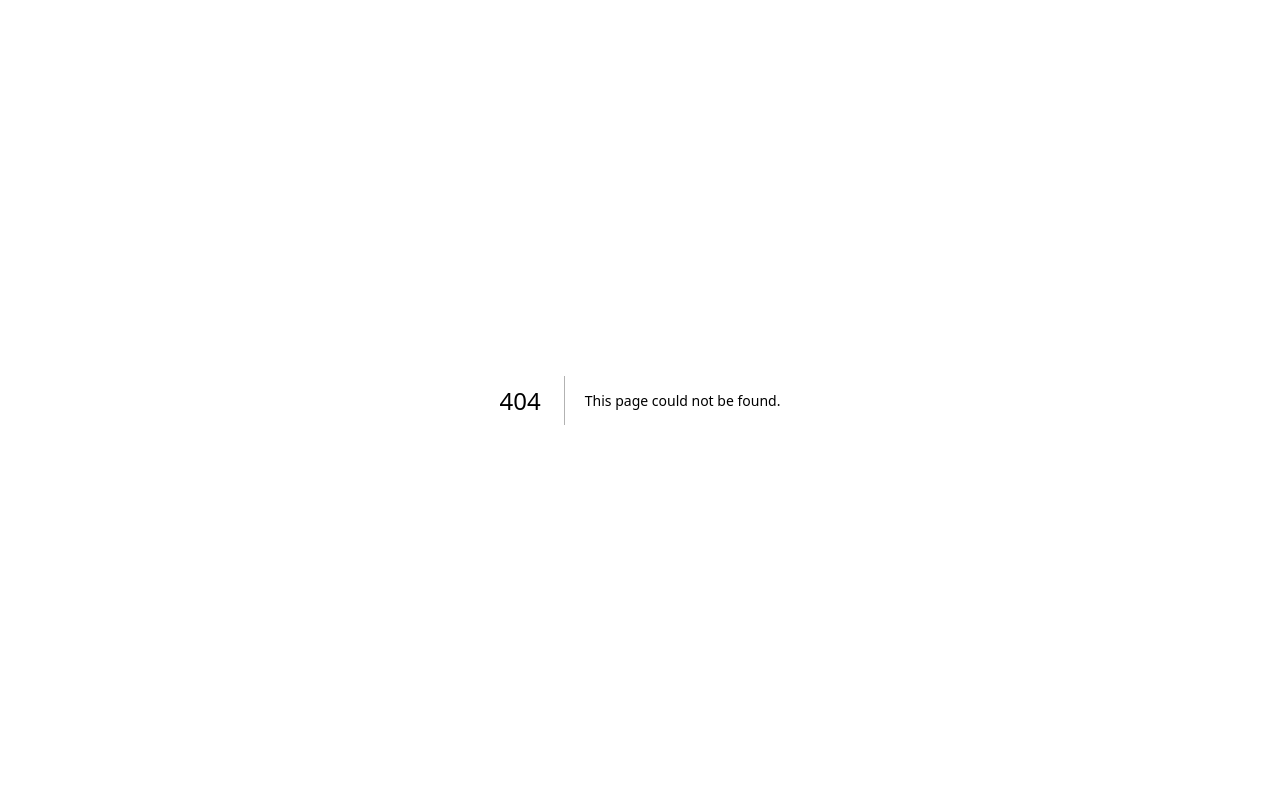
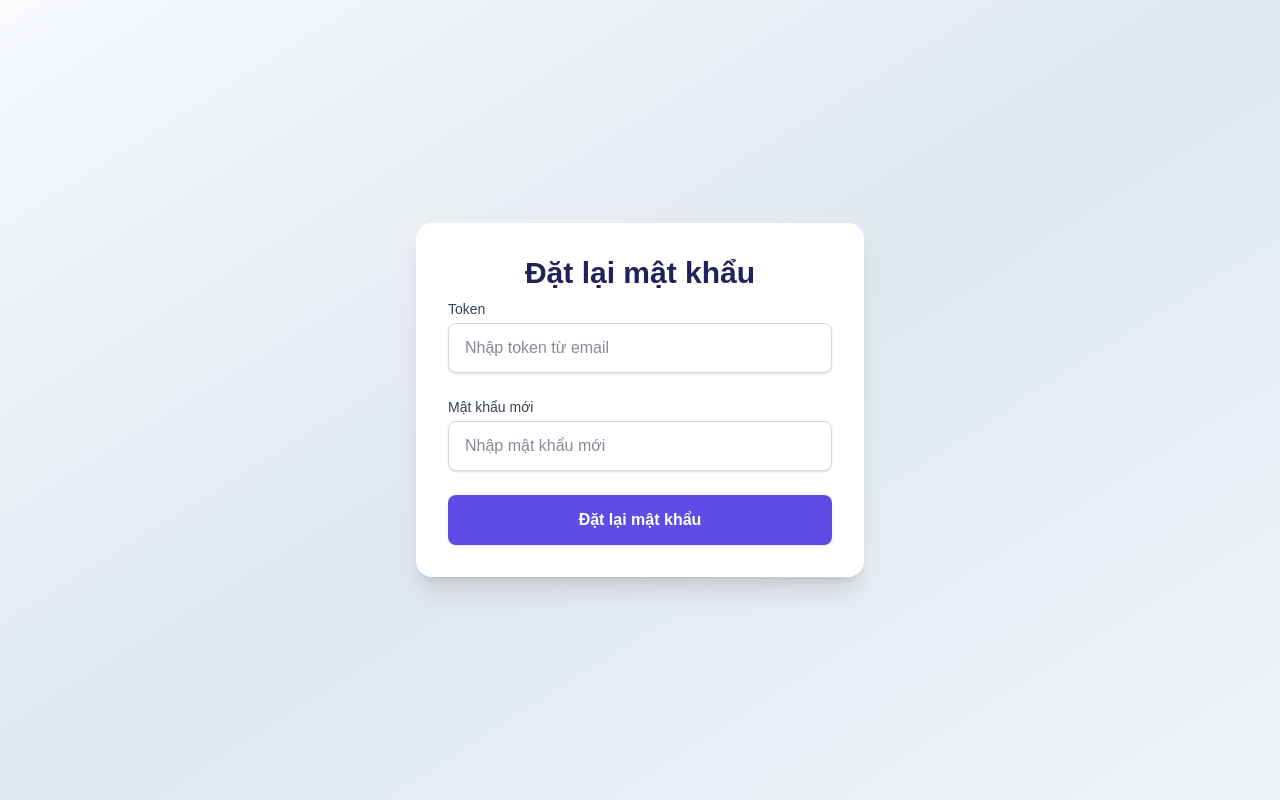
Before and after one commit to FA25SE217-EduPrompt/EduPrompt_FE, a Next.js app: page /reset-password in a window 1280 px wide. Before the commit this address had no page. Built offline with nearby package versions, Linux system fonts and the light colour scheme.

Commit message:
call api login

```diff
--- a/src/api/auth.ts
+++ b/src/api/auth.ts
@@ -13,3 +13,8 @@ export async function loginUser(data: { email: string; password: string }) {
   const response = await axios.post(`${API_BASE_URL}/api/auth/login`, data);
   return response.data;
 }
+// Đặt lại mật khẩu
+export async function resetPassword(data: { token: string; newPassword: string }) {
+  const response = await axios.post(`${API_BASE_URL}/api/auth/reset-password`, data);
+  return response.data;
+}
--- a/src/app/forgot-password/page.tsx
+++ b/src/app/forgot-password/page.tsx
@@ -43,7 +43,7 @@ export default function ForgotPasswordPage() {
               required
               value={email}
               onChange={e => setEmail(e.target.value)}
-              className="appearance-none block w-full px-4 py-3 border border-gray-300 rounded-lg shadow-sm placeholder-gray-400 focus:outline-none focus:ring-2 focus:ring-[#7b6cf6] focus:border-[#7b6cf6] text-base"
+              className="appearance-none block w-full px-4 py-3 border border-gray-300 rounded-lg shadow-sm placeholder-gray-400 focus:outline-none focus:ring-2 focus:ring-[#7b6cf6] focus:border-[#7b6cf6] text-base text-gray-900"
               placeholder="Nhập email của bạn"
               disabled={loading}
             />
--- a/src/app/login/page.tsx
+++ b/src/app/login/page.tsx
@@ -1,6 +1,7 @@
 "use client";
 import { useState } from "react";
 import { loginUser } from "../../api/auth";
+import { useRouter } from "next/navigation";
 import Image from "next/image";
 
 export default function LoginPage() {
@@ -9,17 +10,23 @@ export default function LoginPage() {
   const [password, setPassword] = useState("");
   const [remember, setRemember] = useState(false);
   const [message, setMessage] = useState("");
+  const [userInfo, setUserInfo] = useState<any>(null);
 
   const handleSubmit = async (e: React.FormEvent) => {
     e.preventDefault();
     try {
       // Đăng nhập bằng email và password
       const res = await loginUser({ email, password });
-      setMessage("Đăng nhập thành công! " + JSON.stringify(res));
+      setMessage("Đăng nhập thành công!");
+      router.push("/");
+      setUserInfo(res);
     } catch (err: any) {
       setMessage("Đăng nhập thất bại: " + (err.response?.data?.message || err.message));
+      setUserInfo(null);
     }
   };
+
+  const router = useRouter();
 
   return (
     <div className="min-h-screen flex flex-col justify-center items-center bg-gray-50">
@@ -40,7 +47,7 @@ export default function LoginPage() {
           />
           <label className="text-gray-600 text-sm">Mật khẩu</label>
           <input
-            type="text"
+            type="password"
             value={password}
             onChange={e => setPassword(e.target.value)}
             className="border border-gray-300 rounded px-3 py-2 focus:outline-blue-400 text-gray-900"
@@ -84,7 +91,7 @@ export default function LoginPage() {
           Bạn chưa có tài khoản?{' '}
           <a href="/register" className="text-blue-500 font-semibold hover:underline">Đăng kí ngay</a>
         </div>
-        {message && <div className="mt-4 text-red-500 text-center">{message}</div>}
+        {message && <div className={`mt-4 text-center ${message.includes('thành công') ? 'text-green-600' : 'text-red-500'}`}>{message}</div>}
       </div>
     </div>
   );
--- /dev/null
+++ b/src/app/reset-password/page.tsx
@@ -0,0 +1,70 @@
+"use client";
+import { useState } from "react";
+import { resetPassword } from "../../api/auth";
+
+export default function ResetPasswordPage() {
+  const [token, setToken] = useState("");
+  const [newPassword, setNewPassword] = useState("");
+  const [loading, setLoading] = useState(false);
+  const [message, setMessage] = useState("");
+
+  const handleSubmit = async (e: React.FormEvent) => {
+    e.preventDefault();
+    setMessage("");
+    setLoading(true);
+    try {
+      const res = await resetPassword({ token, newPassword });
+      setMessage("Đặt lại mật khẩu thành công! " + JSON.stringify(res));
+    } catch (err: any) {
+      setMessage("Đặt lại mật khẩu thất bại: " + (err.response?.data?.message || err.message));
+    } finally {
+      setLoading(false);
+    }
+  };
+
+  return (
+    <div className="min-h-screen flex items-center justify-center bg-gradient-to-br from-[#f8fafc] via-[#e0e7ef] to-[#f1f5f9] px-4">
+      <div className="w-full max-w-md bg-white rounded-2xl shadow-xl p-8">
+        <h2 className="text-3xl font-extrabold text-center text-[#23205a] mb-2">Đặt lại mật khẩu</h2>
+        <form onSubmit={handleSubmit} className="space-y-6">
+          <div>
+            <label htmlFor="token" className="block text-sm font-medium text-gray-700 mb-1">Token</label>
+            <input
+              id="token"
+              name="token"
+              type="text"
+              required
+              value={token}
+              onChange={e => setToken(e.target.value)}
+              className="block w-full px-4 py-3 border border-gray-300 rounded-lg shadow-sm text-base text-gray-900"
+              placeholder="Nhập token từ email"
+              disabled={loading}
+            />
+          </div>
+          <div>
+            <label htmlFor="newPassword" className="block text-sm font-medium text-gray-700 mb-1">Mật khẩu mới</label>
+            <input
+              id="newPassword"
+              name="newPassword"
+              type="password"
+              required
+              value={newPassword}
+              onChange={e => setNewPassword(e.target.value)}
+              className="block w-full px-4 py-3 border border-gray-300 rounded-lg shadow-sm text-base text-gray-900"
+              placeholder="Nhập mật khẩu mới"
+              disabled={loading}
+            />
+          </div>
+          {message && <div className={message.includes("thành công") ? "text-green-600 text-sm text-center" : "text-red-500 text-sm text-center"}>{message}</div>}
+          <button
+            type="submit"
+            className="w-full flex justify-center py-3 px-4 border border-transparent rounded-lg shadow-sm text-base font-bold text-white bg-[#5f4be6] hover:bg-[#7b6cf6] focus:outline-none focus:ring-2 focus:ring-offset-2 focus:ring-[#7b6cf6] transition"
+            disabled={loading}
+          >
+            {loading ? "Đang gửi..." : "Đặt lại mật khẩu"}
+          </button>
+        </form>
+      </div>
+    </div>
+  );
+}
```
